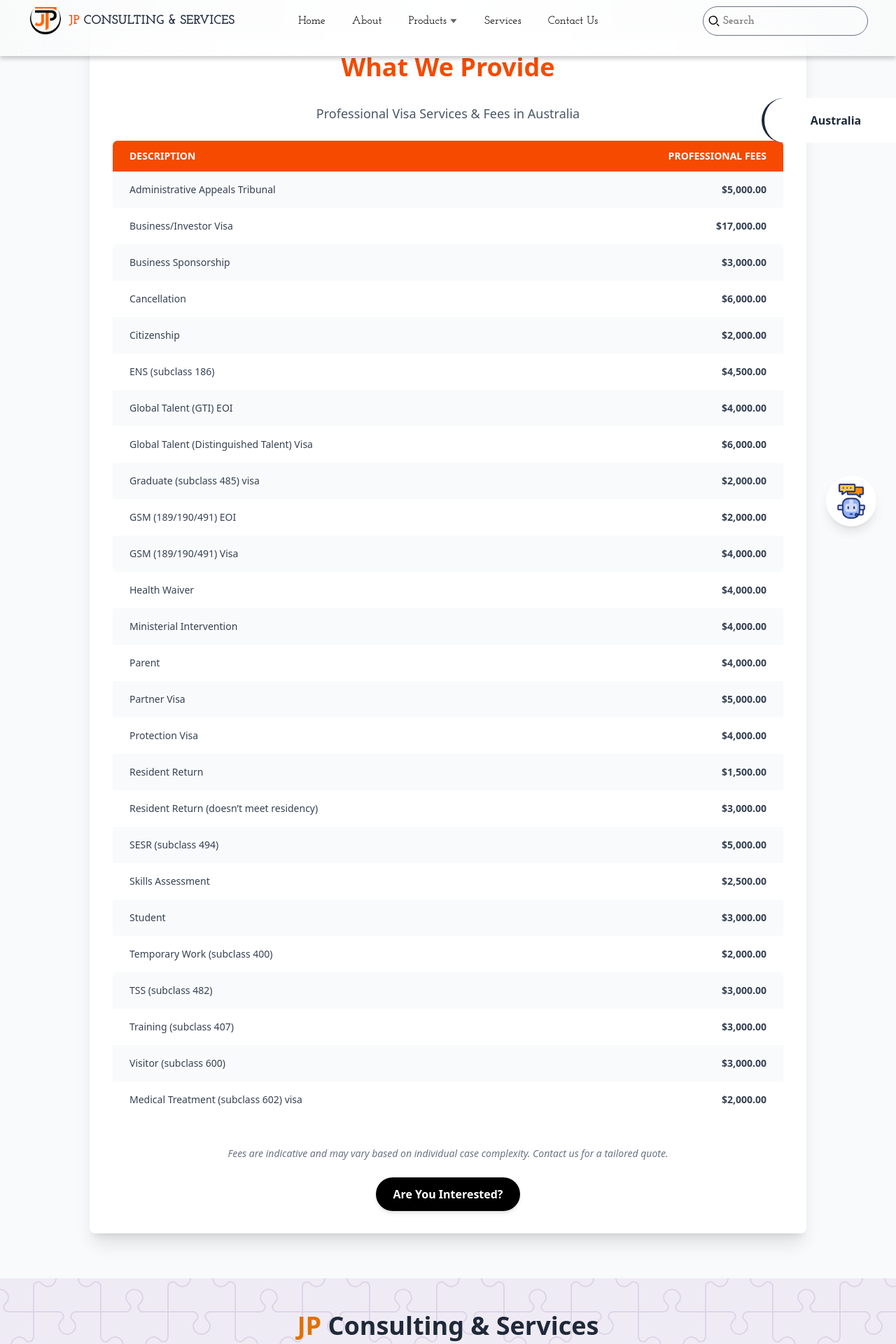
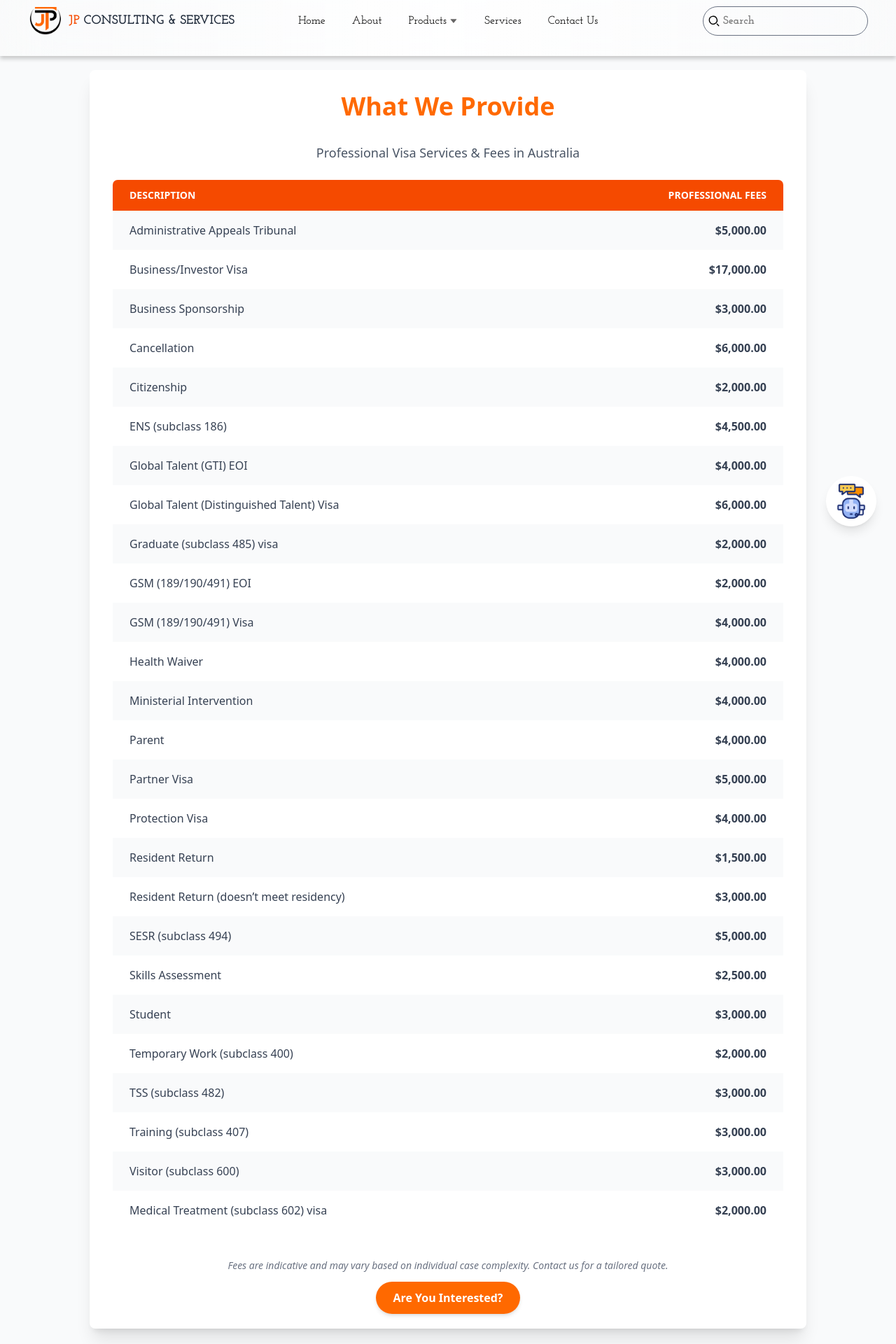
Before and after one commit to CreatingInfinity/JPCS, a React (Vite) app: page /Australia in a window 1280 px wide. Shown: the part 20-1940 px from the top of the page at 70% size. Built offline with nearby package versions, Linux system fonts and the light colour scheme; a web font is replaced by a local one.

Commit message:
debug may 9

```diff
--- a/src/App.jsx
+++ b/src/App.jsx
@@ -1,5 +1,4 @@
 import { useState, useRef } from 'react';
-import './App.css';
 import NavBar from './components/NavBar';
 import Hero from './components/Hero';
 import About from './components/About';
@@ -78,8 +77,6 @@ function AppContent() {
         </nav>
       )}
 
-      <Australia />
-      <AustraliaPage />
 
       <Routes>
         <Route path="/" element={<Hero />} />
@@ -88,6 +85,7 @@ function AppContent() {
         <Route path="/admin/" element={<Login />} />
         <Route path='/Services' element={<Services />} />
         <Route path= "/admin/dashboard" element={<Dashboard />} />
+        <Route path="/Australia" element={<AustraliaPage />} />
 
         <Route path="/redirectHomePage" element={<ThankYou />} />
 
@@ -147,7 +145,7 @@ function AppContent() {
 
       <ChatBot />
 
-      {!isStandalonePage && location.pathname !== '/Contact' && <ContactUsFooter />}
+      {!isStandalonePage && location.pathname !== '/Contact' && location.pathname !== '/Australia' && <ContactUsFooter />}
       {!isStandalonePage && (
         <footer>
           <Footer />
--- a/src/components/Australia.jsx
+++ b/src/components/Australia.jsx
@@ -1,11 +1,17 @@
-import React from 'react';
+import React from "react";
+import { Link } from "react-router-dom";
 
 const Australia = () => {
   return (
-    <div className='fixed top-40 right-0 z-40 cursor-pointer'>
-      <div className='w-12 md:w-48 text-center py-5 rounded-s-full font-bold text-gray-800 bg-white transition-all hover:pl-10 hover:border-orange-600 border-l-4 pl-2 md:pl-4 overflow-hidden'>
-        <span className='block md:hidden'>🇦🇺</span> {/* Peek (icon or hint) on mobile */}
-        <span className='hidden md:block'>Australia</span> {/* Full label on medium screens and up */}
+    <div className="absolute top-40 right-0 z-40 cursor-pointer">
+      <div
+        reloadDocument
+        className="w-12 md:w-48 text-center py-5 rounded-s-full font-bold text-gray-800 bg-white transition-all hover:pl-10 hover:border-orange-600 border-l-4 pl-2 md:pl-4 overflow-hidden"
+      >
+        <Link to="/Australia" reloadDocument>
+          <span className="block md:hidden">🇦🇺</span>{" "}
+          <span className="hidden md:block">Australia</span>{" "}
+        </Link>
       </div>
     </div>
   );
--- a/src/components/AustraliaPage.jsx
+++ b/src/components/AustraliaPage.jsx
@@ -1,4 +1,5 @@
 import React from 'react';
+import { Link } from 'react-router-dom';
 
 const visaData = [
   { description: "Administrative Appeals Tribunal", fee: "$5,000.00" },
@@ -31,9 +32,9 @@ const visaData = [
 
 const AustraliaPage = () => {
   return (
-    <div className="min-h-screen bg-gray-50 py-16 px-4 flex justify-center">
+    <div className="min-h-screen bg-gray-50 py-30 px-4 flex justify-center">
       <div className="bg-white p-8 rounded-lg shadow-xl w-full max-w-5xl">
-        <h1 className="text-4xl font-bold text-orange-600 text-center mb-8">What We Provide</h1>
+        <h1 className="text-4xl font-bold text-orange-500 text-center mb-8">What We Provide</h1>
         <p className="text-center text-gray-600 mb-6 text-lg font-medium">
           Professional Visa Services & Fees in Australia
         </p>
@@ -46,9 +47,9 @@ const AustraliaPage = () => {
                 <th className="text-right px-6 py-3 text-sm font-semibold uppercase">Professional Fees</th>
               </tr>
             </thead>
-            <tbody className="text-gray-700 text-sm">
+            <tbody className="text-gray-700 text-md">
               {visaData.map((item, index) => (
-                <tr key={index} className={index % 2 === 0 ? "bg-gray-50" : "bg-white"}>
+                <tr key={index} id='au' className={index % 2 === 0 ? "bg-gray-50" : "bg-white"}>
                   <td className="px-6 py-4">{item.description}</td>
                   <td className="px-6 py-4 text-right font-semibold">{item.fee}</td>
                 </tr>
@@ -61,9 +62,9 @@ const AustraliaPage = () => {
           <p className="text-sm text-gray-500 italic mb-6">
             Fees are indicative and may vary based on individual case complexity. Contact us for a tailored quote.
           </p>
-          <button className="bg-black hover:bg-orange-700 text-white font-semibold py-3 px-6 rounded-full shadow-md transition-all duration-300">
+          <Link className="bg-orange-500 hover:bg-orange-700 text-white font-semibold py-3 px-6 rounded-full shadow-md cursor-pointer transition-all duration-300">
             Are You Interested?
-          </button>
+          </Link>
         </div>
       </div>
     </div>
--- a/src/components/Contact.jsx
+++ b/src/components/Contact.jsx
@@ -80,7 +80,7 @@ const Contact = () => {
   };
 
   return (
-    <div className="min-h-screen bg-gray-50 px-4 md:px-6 py-12 poppins-regular">
+    <div className="min-h-screen bg-gray-50 px-4 md:px-6 py-30 poppins-regular">
       <h1 className="text-3xl md:text-4xl font-bold text-center mb-10 text-gray-800">
         Contact Us
       </h1>
--- a/src/components/Hero.jsx
+++ b/src/components/Hero.jsx
@@ -17,6 +17,7 @@ import {
   heroVideo2,
 } from "../utils";
 import WhyChooseUs from "./WhyChooseUs";
+import Australia from "./Australia";
 
 gsap.registerPlugin(ScrollTrigger);
 
@@ -71,6 +72,8 @@ const Hero = () => {
           Get in Touch
         </Link>
       </div>
+
+      <Australia />
 
       {/* Quick Stats Section */}
       <div className="flex flex-col sm:flex-row justify-around items-center gap-10 py-16 bg-black fade-in text-center px-4">
--- a/src/components/NavBar.jsx
+++ b/src/components/NavBar.jsx
@@ -148,12 +148,12 @@ const NavBar = () => {
         className="flex justify-between w-full items-center h-[100px] fixed gap-10 transparent px-5 sm:px-10 py-5 z-[100] transition-all duration-300 ease-in-out"
       >
         {/* Logo */}
-        <div className="flex gap-2 items-center cursor-pointer">
+        <Link to='/' reloadDocument className="flex gap-2 items-center cursor-pointer">
           <img className="h-12 py-1" src={logo} alt="logo" />
           <span className="josefin font-bold text-sm sm:text-base text-gray-800 md:text-lg whitespace-nowrap">
             <span className="font-bold text-orange-600">JP</span> CONSULTING & SERVICES
           </span>
-        </div>
+        </Link>
 
         {/* Nav Links Desktop */}
         <ul
--- a/src/components/Services.jsx
+++ b/src/components/Services.jsx
@@ -15,12 +15,6 @@ const Services = () => {
     // });
   }, []);
 
-  const navigate = useNavigate();
-
-  const handleClick = (e) => {
-    navigate(e.target.value);
-    window.location.reload();
-  };
 
   return (
     <div className="text-gray-800">
@@ -91,13 +85,13 @@ const Services = () => {
               />
               <p className="text-gray-700 mt-4 font-semibold text-md">{textTitle}</p>
               <p className="text-gray-600 mt-2 text-sm">{text}</p>
-              <button
-                onClick={handleClick}
-                value={link}
+              <Link
+                to={link}
+                reloadDocument
                 className="cursor-pointer mt-6 bg-orange-500 text-white px-5 py-2 rounded-full font-semibold hover:bg-orange-600 transition duration-300"
               >
                 Learn More
-              </button>
+              </Link>
             </div>
           ))}
         </div>
```
Also changed, not shown: src/App.css (deleted), src/index.css.
